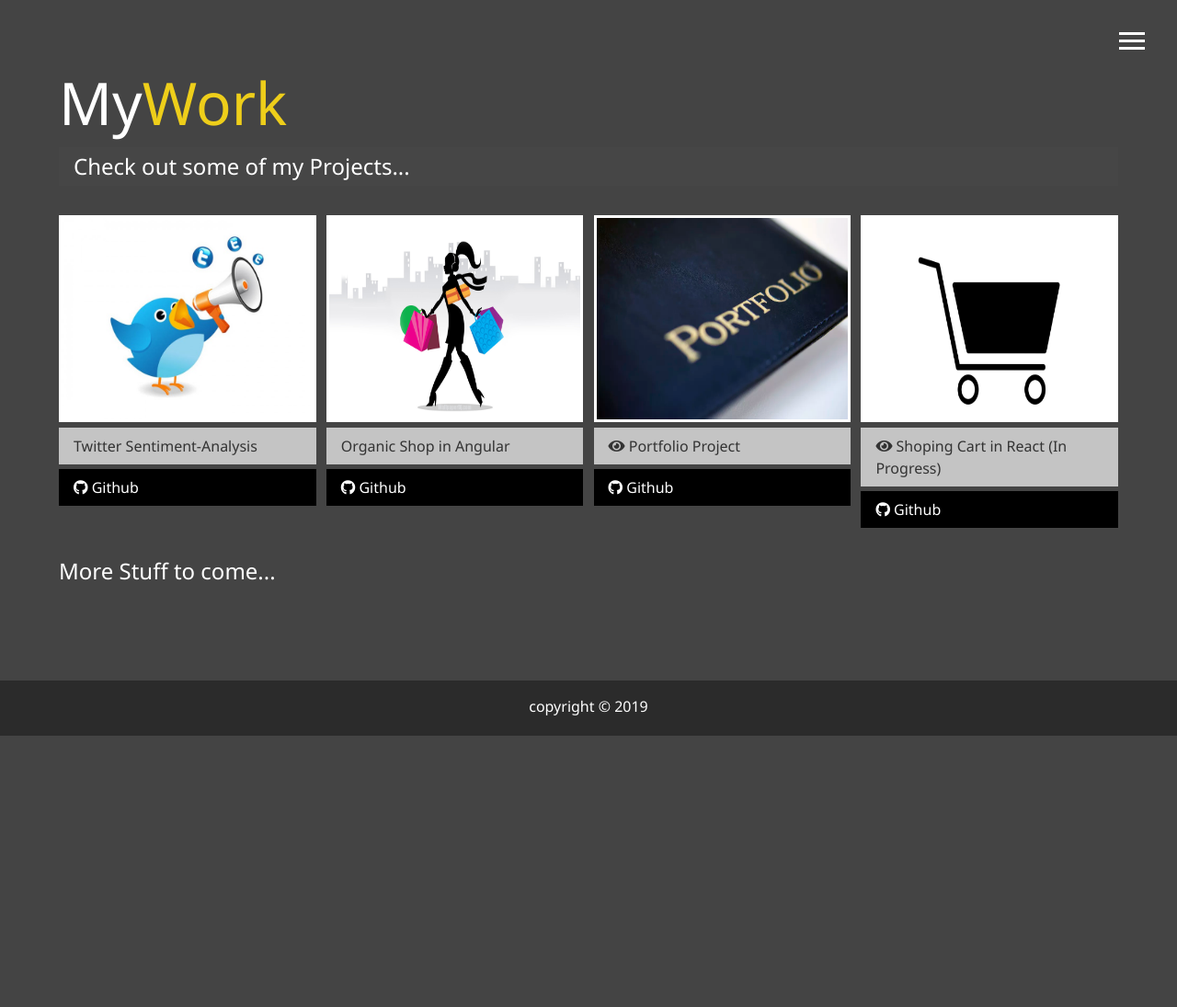
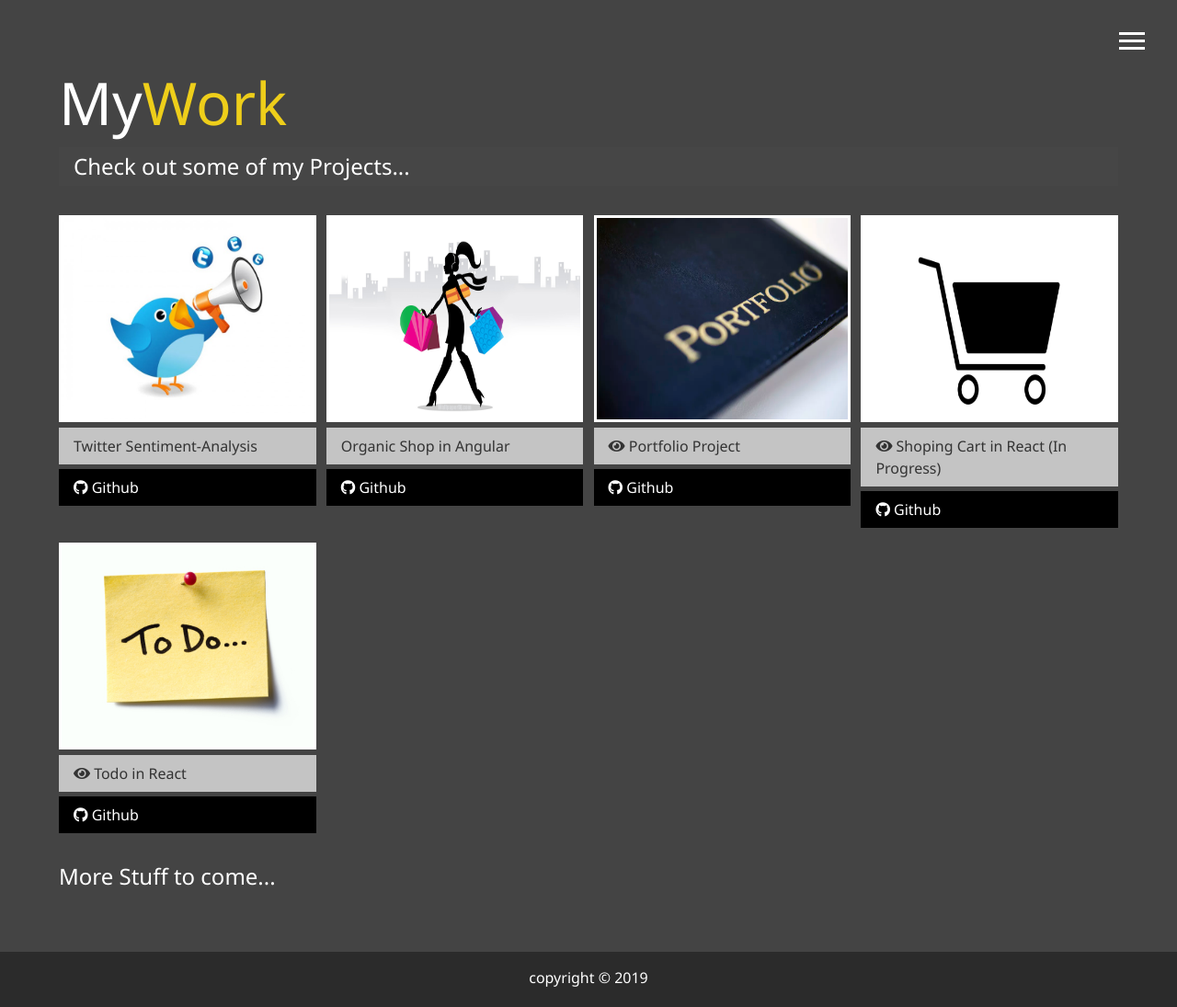
Before and after one commit to rohitsancheti96/portfolio, a website: page dist/work.html in a window 1280 px wide. Shown: the whole page at 92% size. Before the commit the page ends 800 px from the top, so only its background shows below. Drawn offline with Linux system fonts and the light colour scheme.

Commit message:
todo app in react

```diff
--- a/dist/work.html
+++ b/dist/work.html
@@ -107,6 +107,25 @@
             <i class="fab fa-github"></i> Github
           </a>
         </div>
+        <div class="item">
+          <a href="#!">
+            <img src="img/projects/todo.jpg" alt="Project" />
+          </a>
+          <a
+            href="https://rohitsancheti96.github.io/todo/"
+            class="btn-light"
+            target="_blank"
+          >
+            <i class="fas fa-eye"></i> Todo in React
+          </a>
+          <a
+            href="https://github.com/rohitsancheti96/todo"
+            class="btn-dark"
+            target="_blank"
+          >
+            <i class="fab fa-github"></i> Github
+          </a>
+        </div>
       </div>
       <br />
       <h2>More Stuff to come...</h2>
```
Also changed, not shown: dist/img/projects/todo.jpg (added).
